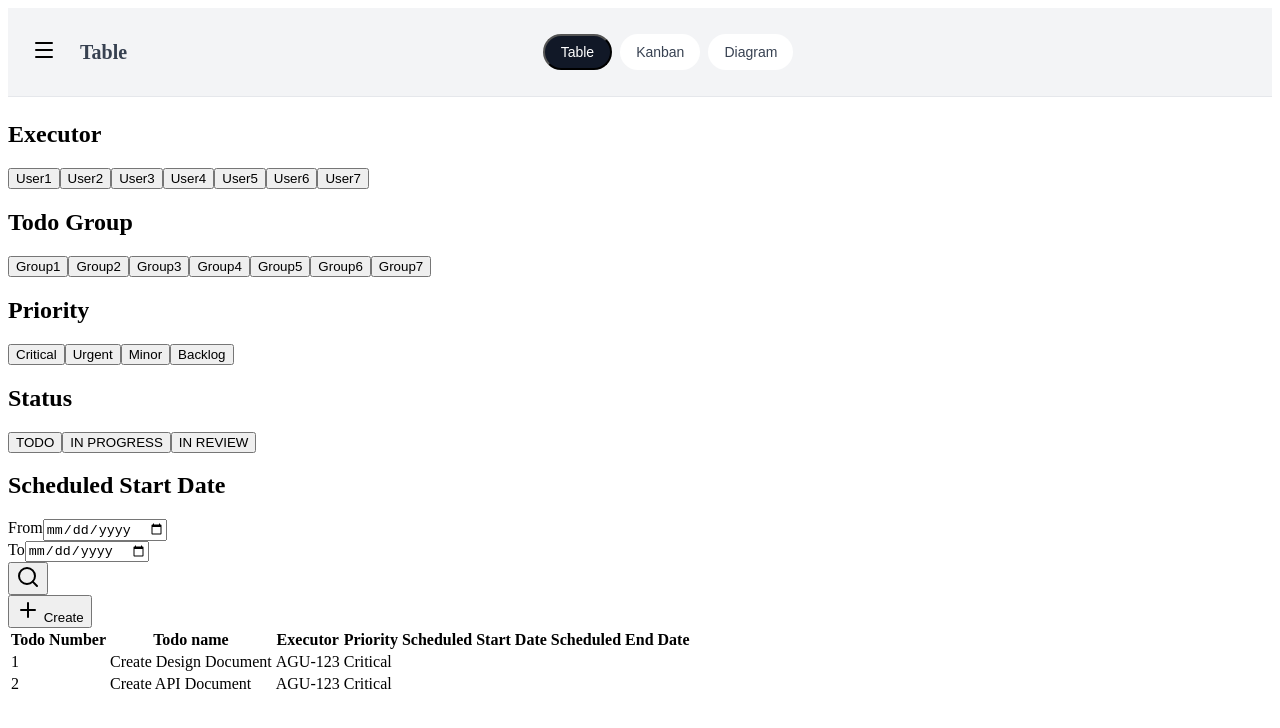
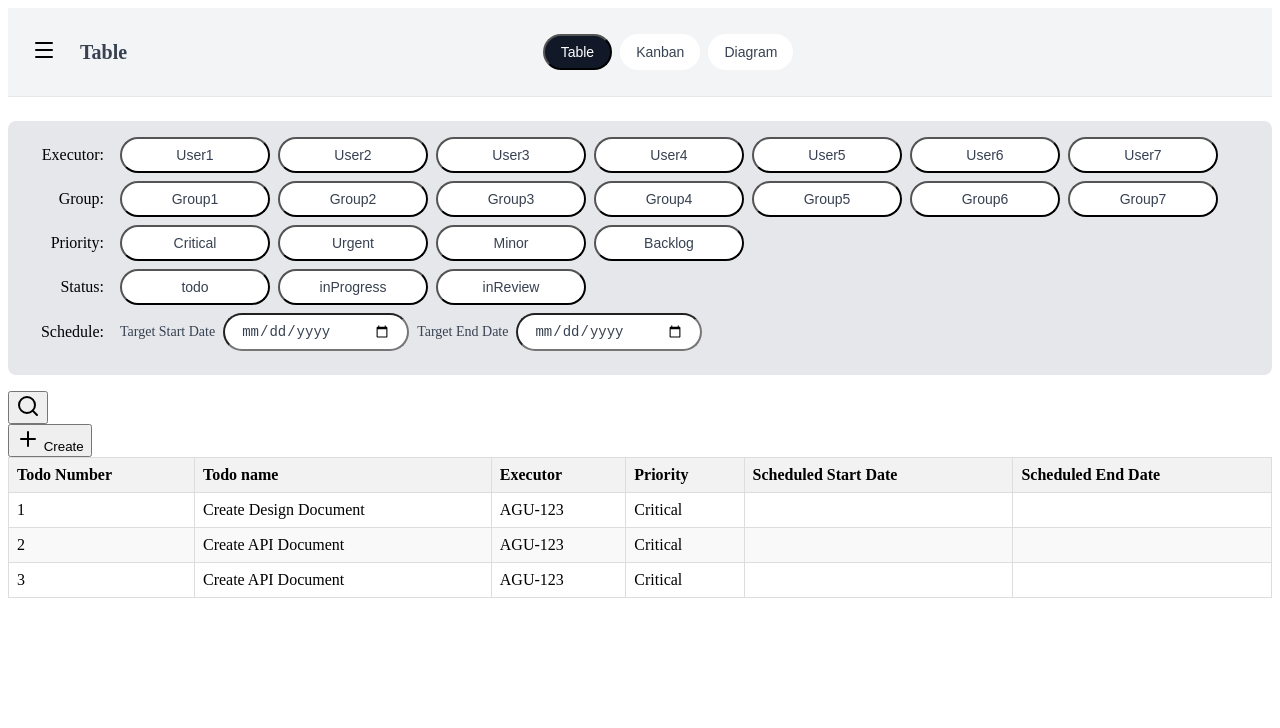
Before and after one commit to kinuta-yusei/extreme-todo-app-front, a Vue app: page /table in a window 1280 px wide. Shown: the top 728 px of the page. Built offline with nearby package versions, Linux system fonts and the light colour scheme.

Commit message:
feat: テーブルのスタイルを追加

```diff
--- a/src/components/todoList/TableView.vue
+++ b/src/components/todoList/TableView.vue
@@ -7,102 +7,25 @@
       :tabs="['Table', 'Kanban', 'Diagram']"
       @update:active-tab="activeTab = $event"
     />
-    <router-view></router-view>
+
+    <!-- Filters -->
+    <TaskFilters
+      :executor-options="executorOptions"
+      :default-executor="selectedExecutor"
+      :group-options="groupOptions"
+      :default-group="selectedGroup"
+      :priority-options="priorityOptions"
+      :default-priority="selectedPriority"
+      :isStatusNeeded="true"
+      :status-options="['todo', 'inProgress', 'inReview']"
+      :default-status="todo"
+      :isScheduleNeeded="true"
+      @updateExecutor="updateExecutor"
+      @updateGroup="updateGroup"
+      @updatePriority="updatePriority"
+    />
 
     <div class="flex gap-6">
-      <!-- Filter Panel -->
-      <div class="w-72 bg-white rounded-lg shadow p-6 space-y-6">
-        <div>
-          <h2 class="text-lg font-semibold mb-3">Executor</h2>
-          <div class="flex flex-wrap gap-2">
-            <button
-              v-for="user in users"
-              :key="user"
-              :class="[
-                'px-3 py-1 rounded-full text-sm',
-                selectedUser === user ? 'bg-gray-900 text-white' : 'bg-gray-100 hover:bg-gray-200'
-              ]"
-              @click="selectedUser = user"
-            >
-              {{ user }}
-            </button>
-          </div>
-        </div>
-
-        <div>
-          <h2 class="text-lg font-semibold mb-3">Todo Group</h2>
-          <div class="flex flex-wrap gap-2">
-            <button
-              v-for="group in groups"
-              :key="group"
-              :class="[
-                'px-3 py-1 rounded-full text-sm',
-                selectedGroup === group ? 'bg-gray-900 text-white' : 'bg-gray-100 hover:bg-gray-200'
-              ]"
-              @click="selectedGroup = group"
-            >
-              {{ group }}
-            </button>
-          </div>
-        </div>
-
-        <div>
-          <h2 class="text-lg font-semibold mb-3">Priority</h2>
-          <div class="flex flex-wrap gap-2">
-            <button
-              v-for="priority in priorities"
-              :key="priority"
-              :class="[
-                'px-3 py-1 rounded-full text-sm',
-                selectedPriority === priority ? 'bg-gray-900 text-white' : 'bg-gray-100 hover:bg-gray-200'
-              ]"
-              @click="selectedPriority = priority"
-            >
-              {{ priority }}
-            </button>
-          </div>
-        </div>
-
-        <div>
-          <h2 class="text-lg font-semibold mb-3">Status</h2>
-          <div class="flex flex-wrap gap-2">
-            <button
-              v-for="status in statuses"
-              :key="status"
-              :class="[
-                'px-3 py-1 rounded-full text-sm',
-                selectedStatus === status ? 'bg-gray-900 text-white' : 'bg-gray-100 hover:bg-gray-200'
-              ]"
-              @click="selectedStatus = status"
-            >
-              {{ status }}
-            </button>
-          </div>
-        </div>
-
-        <div>
-          <h2 class="text-lg font-semibold mb-3">Scheduled Start Date</h2>
-          <div class="space-y-2">
-            <div class="flex items-center gap-2">
-              <span class="text-sm text-gray-500">From</span>
-              <input
-                type="date"
-                v-model="startDate"
-                class="flex-1 px-3 py-2 border rounded-lg focus:outline-none focus:ring-2 focus:ring-gray-200"
-              >
-            </div>
-            <div class="flex items-center gap-2">
-              <span class="text-sm text-gray-500">To</span>
-              <input
-                type="date"
-                v-model="endDate"
-                class="flex-1 px-3 py-2 border rounded-lg focus:outline-none focus:ring-2 focus:ring-gray-200"
-              >
-            </div>
-          </div>
-        </div>
-      </div>
-
       <!-- Table View -->
       <div class="flex-1 bg-white rounded-lg shadow">
         <div class="p-4 flex justify-between items-center border-b">
@@ -149,20 +72,18 @@
 import PageNavigation from './navigation/Navigation.vue'
 import { ref } from 'vue'
 import { SearchIcon, PlusIcon, ArrowsUpDownIcon } from 'lucide-vue-next'
+import TaskFilters from './filters/TaskFilters.vue'
 
-const users = ref(['User1', 'User2', 'User3', 'User4', 'User5', 'User6', 'User7'])
-const groups = ref(['Group1', 'Group2', 'Group3', 'Group4', 'Group5', 'Group6', 'Group7'])
-const priorities = ref(['Critical', 'Urgent', 'Minor', 'Backlog'])
-const statuses = ref(['TODO', 'IN PROGRESS', 'IN REVIEW'])
 const tableHeaders = ref(['Todo Number', 'Todo name', 'Executor', 'Priority', 'Scheduled Start Date', 'Scheduled End Date'])
 
-const selectedUser = ref('User1')
+const executorOptions = ref(['User1', 'User2', 'User3', 'User4', 'User5', 'User6', 'User7'])
+const groupOptions = ref(['Group1', 'Group2', 'Group3', 'Group4', 'Group5', 'Group6', 'Group7'])
+const priorityOptions = ref(['Critical', 'Urgent', 'Minor', 'Backlog'])
+const selectedExecutor = ref('User1')
 const selectedGroup = ref('Group1')
 const selectedPriority = ref('Critical')
-const selectedStatus = ref('TODO')
-const startDate = ref('')
-const endDate = ref('')
 
+// TODO ダミーデータで作成しているので、APIから取得するようにする
 const todos = ref([
   {
     id: 1,
@@ -181,10 +102,70 @@ const todos = ref([
     priority: 'Critical',
     startDate: '',
     endDate: ''
+  },
+  {
+    id: 3,
+    number: 3,
+    name: 'Create API Document',
+    executor: 'AGU-123',
+    priority: 'Critical',
+    startDate: '',
+    endDate: ''
   }
 ])
 </script>
 
-<style>
-/* スタイルが必要な場合はここに追加 */
+<style scoped>
+.table-container {
+  width: 800px; /* テーブルの幅を調整 */
+  margin: 20px auto; /* テーブルを中央に配置 */
+  border: 1px solid #ddd;
+  border-radius: 5px;
+  padding: 10px;
+}
+
+.search-bar {
+  display: flex;
+  justify-content: flex-end;
+  margin-bottom: 10px;
+}
+
+.search-input {
+  padding: 5px;
+  border: 1px solid #ddd;
+  border-radius: 3px;
+  margin-right: 5px;
+}
+
+.search-button,
+.close-button {
+  padding: 5px 10px;
+  background-color: #f0f0f0;
+  border: 1px solid #ddd;
+  border-radius: 3px;
+  cursor: pointer;
+  margin-left: 5px;
+}
+
+table {
+  width: 100%;
+  border-collapse: collapse;
+}
+
+th,
+td {
+  border: 1px solid #ddd;
+  padding: 8px;
+  text-align: left;
+}
+
+th {
+  background-color: #f2f2f2;
+  font-weight: bold;
+}
+
+/* 偶数行の背景色を変更 */
+tbody tr:nth-child(even) {
+  background-color: #f9f9f9;
+}
 </style>
```
